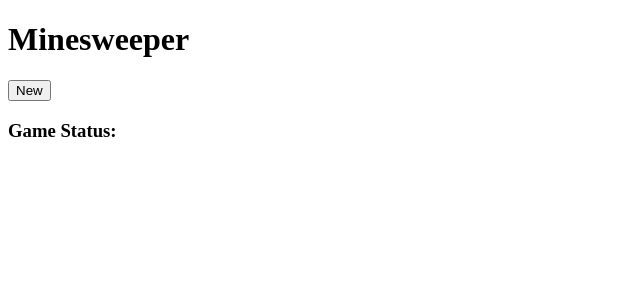
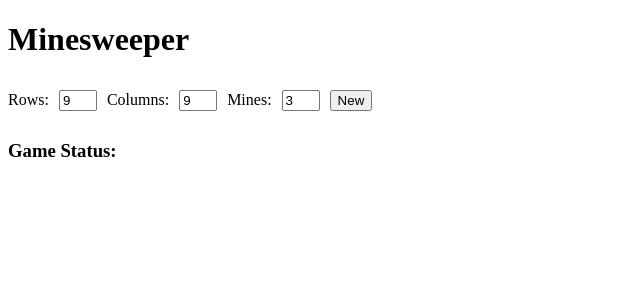
Before and after one commit to nachokruss/minesweeper-UI, a React app in the folder minesweeper-ui/: page / in a window 1280 px wide. Shown: the top 300 px of the page, without its empty margins (0-640 px from the left). Built offline with nearby package versions, Linux system fonts and the light colour scheme.

Commit message:
adding inputs to control number of rows and cells

```diff
--- a/minesweeper-ui/src/components/App.js
+++ b/minesweeper-ui/src/components/App.js
@@ -7,8 +7,8 @@ class App extends React.Component {
   constructor(props) {
     super(props);
     this.state = {
-      width: 10,
-      height: 10,
+      width: 9,
+      height: 9,
       mines: 3,
       game: {}
     };
@@ -18,9 +18,16 @@ class App extends React.Component {
   }
 
   render() {
+    const inputStyle = {
+      width: '30px',
+      margin: '10px',
+    };
     return <div>
       <h1>Minesweeper</h1>
       <div>
+        Rows:<input style={inputStyle} onChange={(e) => {this.setState({width: parseInt(e.target.value)})}} value={this.state.width} />
+        Columns:<input style={inputStyle} onChange={(e) => {this.setState({height: parseInt(e.target.value)})}} value={this.state.height} />
+        Mines:<input style={inputStyle} onChange={(e) => {this.setState({mines: parseInt(e.target.value)})}} value={this.state.mines} />
         <button onClick={this.onNewClick}>New</button>
       </div>
       <Minesweeper
--- a/minesweeper-ui/src/components/Minesweeper.js
+++ b/minesweeper-ui/src/components/Minesweeper.js
@@ -25,9 +25,10 @@ class Minesweeper extends React.Component {
                                     style={{
                                         display: 'table-cell',
                                         border: 'solid 1px',
-                                        width: '80px',
-                                        height: '80px',
+                                        width: '50px',
+                                        height: '50px',
                                         backgroundColor: `${!cell.revealed ? 'lightgray' : ''}`,
+                                        verticalAlign: 'middle',
                                     }}
                                 >
                                     {cell.exploded && 'Boom!'}
```
